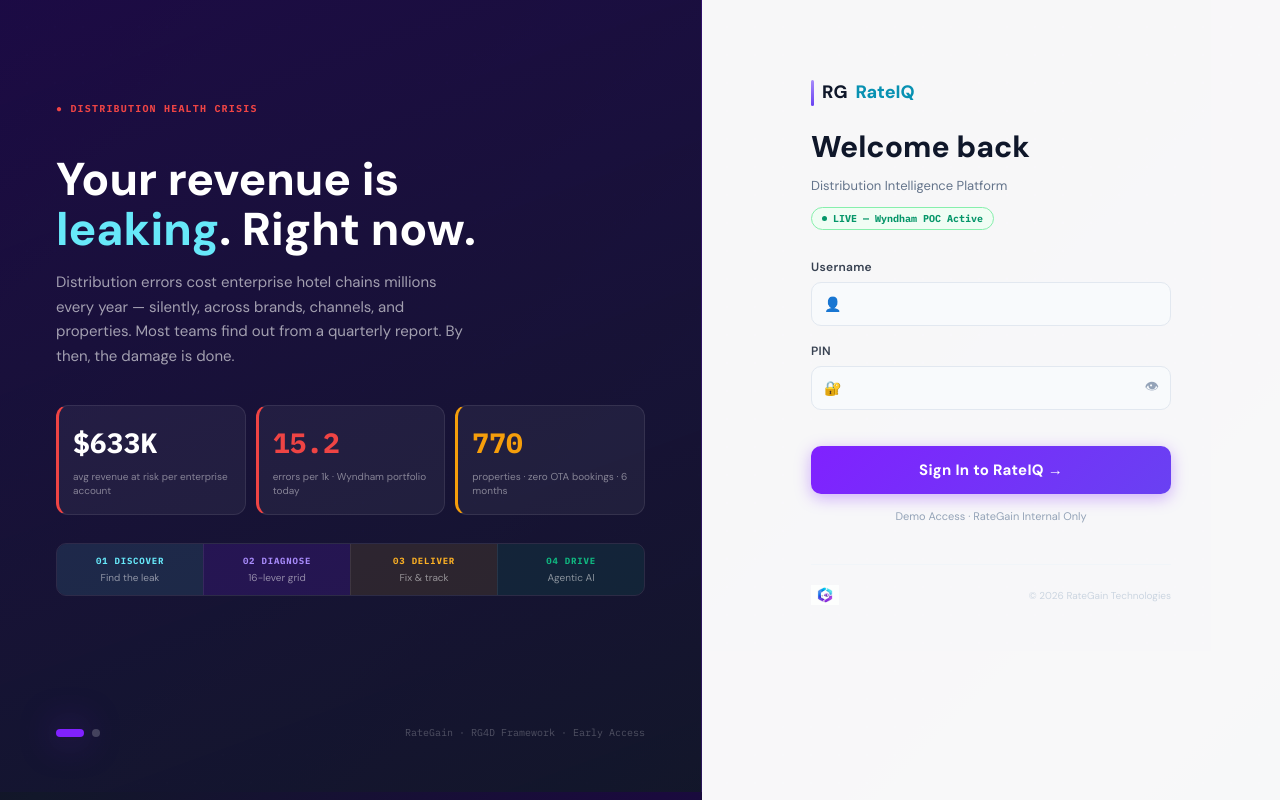
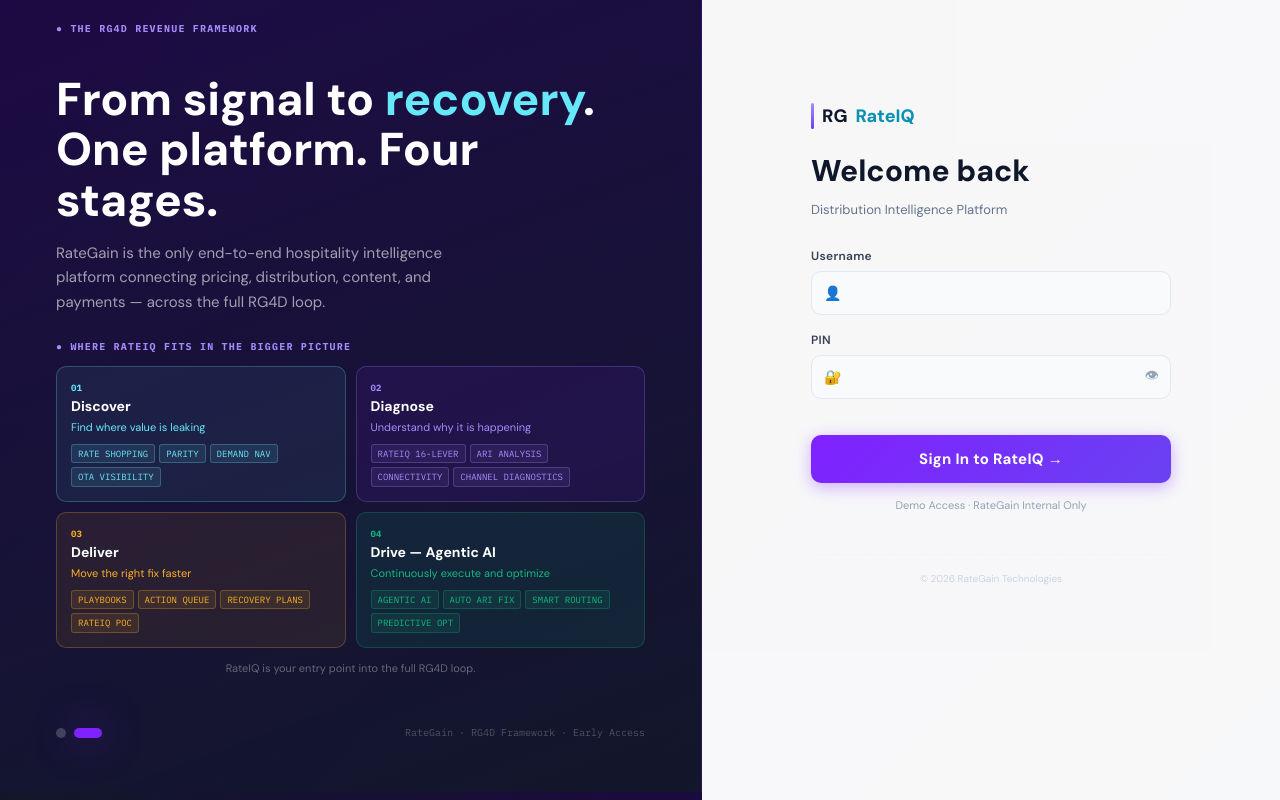
Before and after one commit to jagrose22/insightsiq, a React (Vite) app: page / in a window 1280 px wide. Both pictures are taken after a click on the element 96 px from the left and 732 px from the top of the page. Built offline with nearby package versions, Linux system fonts and the light colour scheme.

Commit message:
feat: refine UI with interval changes and badge removals
Adjust auto-rotate interval and update design elements.

```diff
--- a/src/App.jsx
+++ b/src/App.jsx
@@ -854,7 +854,7 @@ export default function App() {
   // Auto-rotate slides on login screen
   useEffect(() => {
     if (authed) return;
-    const t = setInterval(() => setSlide(s => s===0?1:0), 6000);
+    const t = setInterval(() => setSlide(s => s===0?1:0), 8500);
     return () => clearInterval(t);
   }, [authed]);
 
@@ -916,17 +916,13 @@ export default function App() {
             <div style={{width:3,height:32,background:"linear-gradient(180deg,#A78BFA,#6941F2)",borderRadius:2}}/>
             <span style={{fontSize:20,fontWeight:800,color:"#fff"}}>RG</span>
             <span style={{fontSize:20,fontWeight:800,color:"#67E8F9"}}>RateIQ</span>
-            <div style={{width:1,height:20,background:"rgba(255,255,255,0.15)",margin:"0 12px"}}/>
-            <span style={{background:"rgba(128,33,255,0.2)",border:"1px solid rgba(128,33,255,0.4)",
-              borderRadius:4,padding:"2px 8px",fontSize:9,fontWeight:700,color:"#A78BFA",
-              letterSpacing:"0.8px",fontFamily:"'IBM Plex Mono',monospace"}}>POWERED BY RG4D</span>
           </div>
 
           {/* MIDDLE — Rotating content */}
           <div style={{flex:1,display:"flex",flexDirection:"column",justifyContent:"center"}}>
             {slide === 0 && (
               <div style={{animation:"slideInLeft 0.5s ease both"}} key="slide0">
-                <div style={{color:"#EF4444",fontSize:10,fontWeight:700,letterSpacing:"1.2px",
+                <div style={{color:"#A78BFA",fontSize:10,fontWeight:700,letterSpacing:"1.2px",
                   fontFamily:"'IBM Plex Mono',monospace",marginBottom:16}}>&#9679; DISTRIBUTION HEALTH CRISIS</div>
                 <h2 style={{fontSize:46,fontWeight:800,color:"#fff",lineHeight:1.1,marginBottom:8}}>
                   Your revenue is<br/><span style={{color:"#67E8F9"}}>leaking</span>. Right now.
@@ -938,11 +934,11 @@ export default function App() {
                 {/* Stat tiles */}
                 <div style={{display:"grid",gridTemplateColumns:"1fr 1fr 1fr",gap:10}}>
                   {[
-                    {val:"$633K",color:"#fff",label:"avg revenue at risk per enterprise account",accent:"#EF4444"},
-                    {val:"15.2",color:"#EF4444",label:"errors per 1k \u00B7 Wyndham portfolio today",accent:"#EF4444"},
-                    {val:"770",color:"#F59E0B",label:"properties \u00B7 zero OTA bookings \u00B7 6 months",accent:"#F59E0B"},
+                    {val:"$633K",color:"#fff",label:"avg revenue at risk per enterprise account",accent:"#8021FF"},
+                    {val:"15.2",color:"#67E8F9",label:"errors per 1k \u00B7 Wyndham portfolio today",accent:"#67E8F9"},
+                    {val:"770",color:"#A78BFA",label:"properties \u00B7 zero OTA bookings \u00B7 6 months",accent:"#A78BFA"},
                   ].map((t,i)=>(
-                    <div key={i} style={{background:"rgba(255,255,255,0.05)",border:"1px solid rgba(255,255,255,0.09)",
+                    <div key={i} style={{background:"rgba(255,255,255,0.05)",border:"1px solid rgba(255,255,255,0.08)",
                       borderRadius:12,padding:"16px 14px",borderLeft:`3px solid ${t.accent}`,
                       animation:`countUp 0.6s ease both`,animationDelay:`${i*0.1}s`}}>
                       <div style={{color:t.color,fontSize:28,fontWeight:800,fontFamily:"'IBM Plex Mono',monospace"}}>{t.val}</div>
@@ -952,17 +948,17 @@ export default function App() {
                 </div>
 
                 {/* RateIQ 4D mini-strip */}
-                <div style={{display:"flex",gap:0,borderRadius:10,overflow:"hidden",border:"1px solid rgba(255,255,255,0.1)",marginTop:28}}>
+                <div style={{display:"flex",gap:0,borderRadius:10,overflow:"hidden",border:"1px solid rgba(128,33,255,0.2)",marginTop:28}}>
                   {[
-                    {n:"01",l:"DISCOVER",s:"Find the leak",bg:"rgba(103,232,249,0.1)",c:"#67E8F9"},
-                    {n:"02",l:"DIAGNOSE",s:"16-lever grid",bg:"rgba(128,33,255,0.15)",c:"#A78BFA"},
-                    {n:"03",l:"DELIVER",s:"Fix & track",bg:"rgba(251,191,36,0.1)",c:"#FBB024"},
-                    {n:"04",l:"DRIVE",s:"Agentic AI",bg:"rgba(16,185,129,0.1)",c:"#10B981"},
+                    {n:"01",l:"DISCOVER",s:"Find the leak"},
+                    {n:"02",l:"DIAGNOSE",s:"16-lever grid"},
+                    {n:"03",l:"DELIVER",s:"Fix & track"},
+                    {n:"04",l:"DRIVE",s:"Agentic AI"},
                   ].map((d,i)=>(
-                    <div key={d.n} style={{flex:1,padding:"10px 8px",textAlign:"center",background:d.bg,
-                      borderLeft:i>0?"1px solid rgba(255,255,255,0.08)":"none"}}>
+                    <div key={d.n} style={{flex:1,padding:"10px 8px",textAlign:"center",background:"rgba(128,33,255,0.15)",
+                      borderLeft:i>0?"1px solid rgba(128,33,255,0.2)":"none"}}>
                       <div style={{fontSize:9,fontWeight:700,fontFamily:"'IBM Plex Mono',monospace",
-                        letterSpacing:"0.8px",color:d.c}}>{d.n} {d.l}</div>
+                        letterSpacing:"0.8px",color:"#fff"}}>{d.n} {d.l}</div>
                       <div style={{fontSize:10,color:"rgba(255,255,255,0.5)",marginTop:3}}>{d.s}</div>
                     </div>
                   ))}
@@ -977,19 +973,16 @@ export default function App() {
                 <h2 style={{fontSize:46,fontWeight:800,color:"#fff",lineHeight:1.1,marginBottom:8}}>
                   From signal to <span style={{color:"#67E8F9"}}>recovery</span>.<br/>One platform. Four stages.
                 </h2>
-                <p style={{fontSize:15,color:"rgba(255,255,255,0.6)",lineHeight:1.65,maxWidth:420,marginBottom:20}}>
+                <p style={{fontSize:15,color:"rgba(255,255,255,0.6)",lineHeight:1.65,maxWidth:420,marginBottom:24}}>
                   RateGain is the only end-to-end hospitality intelligence platform connecting pricing, distribution, content, and payments — across the full RG4D loop.
                 </p>
 
-                {/* RG4D logo */}
-                <div style={{textAlign:"center",margin:"20px 0"}}>
-                  <img src="/RG4D-Logo.png" alt="RG4D" style={{width:80,height:80,objectFit:"contain"}}/>
-                  <div style={{color:"rgba(255,255,255,0.5)",fontSize:11,letterSpacing:"1px",
-                    fontFamily:"'IBM Plex Mono',monospace",marginTop:8}}>Discover · Diagnose · Deliver · Drive</div>
-                </div>
+                {/* Eyebrow label */}
+                <div style={{color:"#A78BFA",fontSize:10,fontWeight:700,letterSpacing:"1.2px",
+                  fontFamily:"'IBM Plex Mono',monospace",marginBottom:12}}>&#9679; WHERE RATEIQ FITS IN THE BIGGER PICTURE</div>
 
                 {/* Four D cards */}
-                <div style={{display:"grid",gridTemplateColumns:"1fr 1fr",gap:10,marginTop:20}}>
+                <div style={{display:"grid",gridTemplateColumns:"1fr 1fr",gap:10}}>
                   {[
                     {n:"01",t:"Discover",s:"Find where value is leaking",c:"#67E8F9",bg:"rgba(103,232,249,0.07)",
                       tags:["RATE SHOPPING","PARITY","DEMAND NAV","OTA VISIBILITY"]},
@@ -1026,7 +1019,7 @@ export default function App() {
           <div style={{display:"flex",alignItems:"center",gap:8}}>
             {[0,1].map(i=>(
               <div key={i} onClick={()=>setSlide(i)} className="dot-nav"
-                style={{width:slide===i?28:8,height:8,borderRadius:slide===i?4:4,
+                style={{width:slide===i?28:10,height:10,borderRadius:slide===i?5:5,
                   background:slide===i?"#8021FF":"rgba(255,255,255,0.2)",
                   animation:slide===i?"glow 2s ease infinite":"none",
                   transition:"all 0.3s ease",cursor:"pointer"}}/>
@@ -1051,12 +1044,7 @@ export default function App() {
 
             {/* Header */}
             <h1 style={{fontSize:30,fontWeight:800,color:"#0F172A",marginBottom:4}}>Welcome back</h1>
-            <p style={{fontSize:13,color:"#64748B",marginBottom:8}}>Distribution Intelligence Platform</p>
-            <div style={{display:"inline-flex",alignItems:"center",gap:6,background:"#F0FDF4",
-              border:"1px solid #86EFAC",borderRadius:20,padding:"3px 10px",marginBottom:28}}>
-              <span style={{width:5,height:5,borderRadius:"50%",background:"#059669",display:"inline-block"}}/>
-              <span style={{fontSize:10,fontWeight:700,color:"#059669",fontFamily:"'IBM Plex Mono',monospace"}}>LIVE — Wyndham POC Active</span>
-            </div>
+            <p style={{fontSize:13,color:"#64748B",marginBottom:28}}>Distribution Intelligence Platform</p>
 
             {/* Form */}
             <div style={{marginBottom:16}}>
@@ -1108,8 +1096,7 @@ export default function App() {
 
             {/* Bottom of right panel */}
             <div style={{borderTop:"1px solid #F1F5F9",marginTop:40,paddingTop:16,
-              display:"flex",justifyContent:"space-between",alignItems:"center"}}>
-              <img src="/RG4D-Logo.png" alt="RG4D" style={{width:28,height:28,objectFit:"contain"}}/>
+              display:"flex",justifyContent:"center",alignItems:"center"}}>
               <span style={{fontSize:10,color:"#CBD5E1"}}>&copy; 2026 RateGain Technologies</span>
             </div>
           </div>
```
